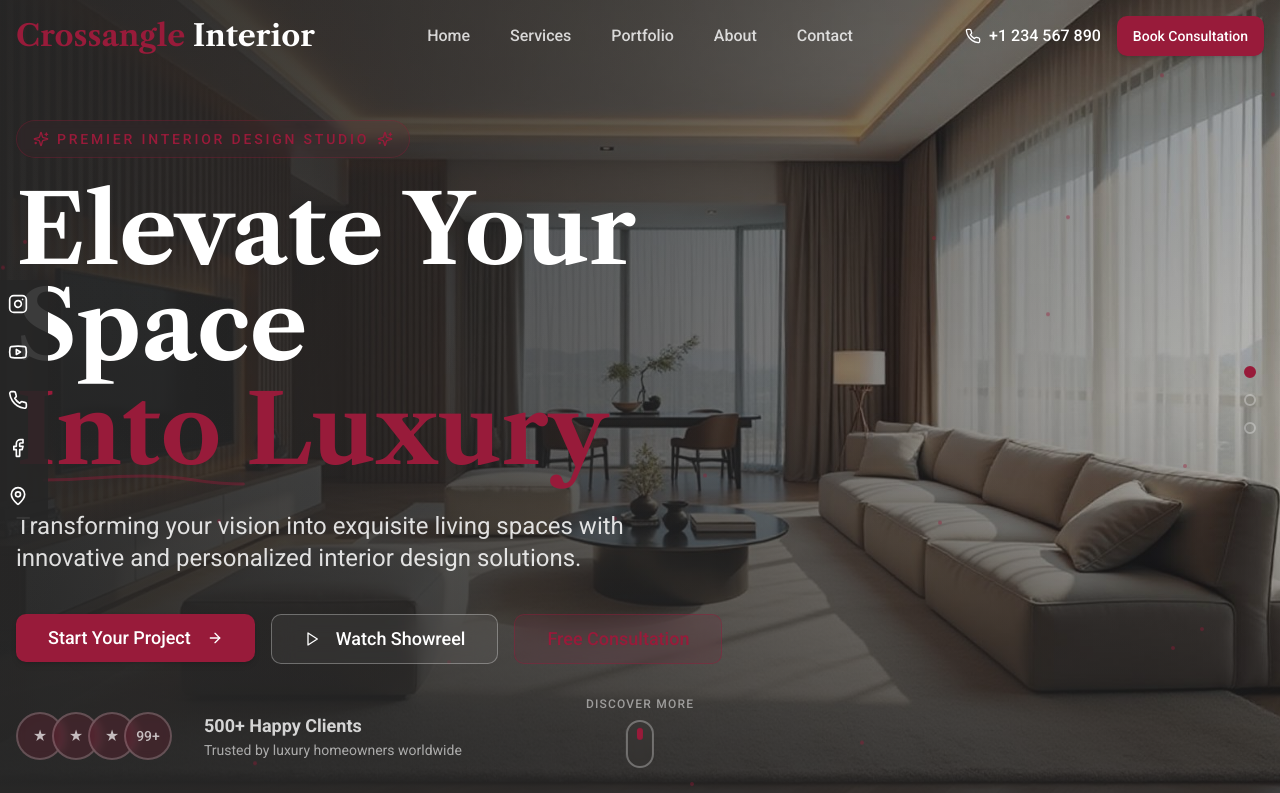
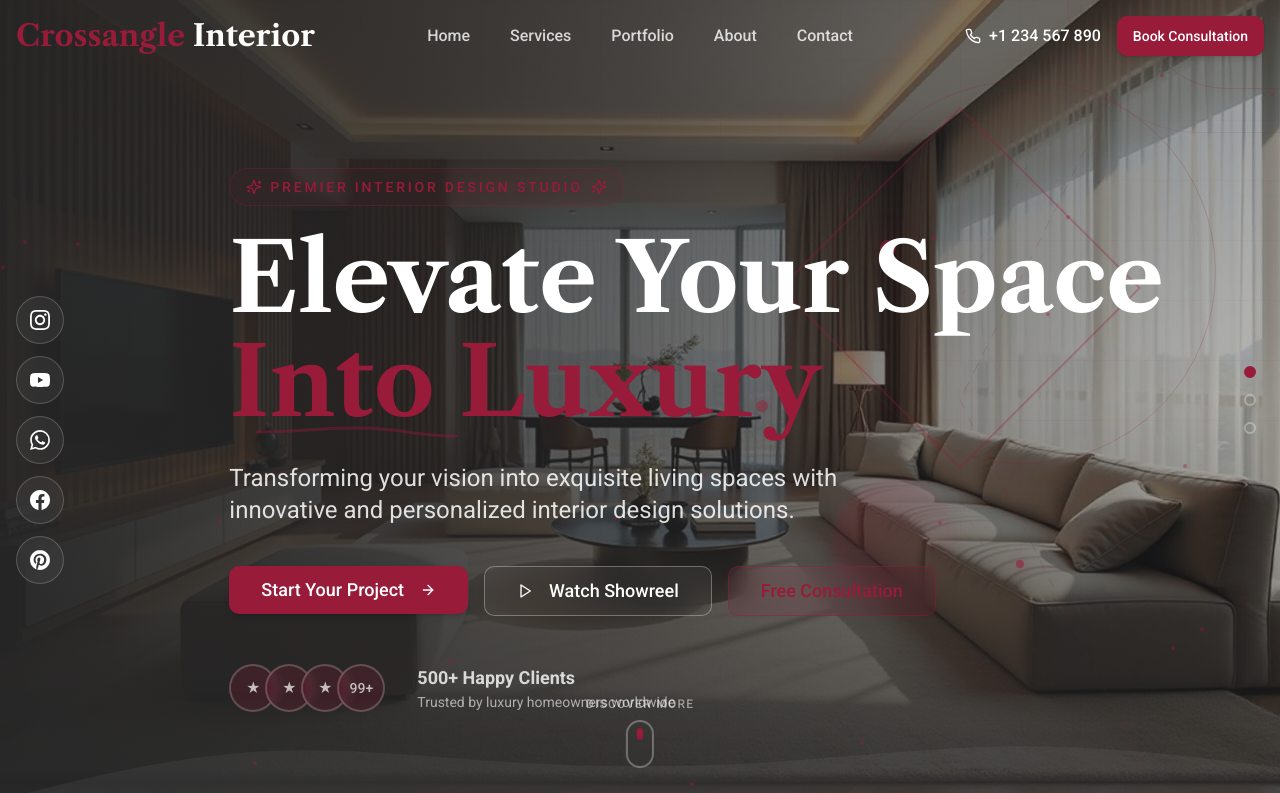
Before and after one commit to aayushsharma141/aayush-sharma, a React (Vite) app: page / in a window 1280 px wide. Shown: the top 793 px of the page. Built offline with nearby package versions, Linux system fonts and the light colour scheme; the HTML template or start-up script is replaced by a standard one.

Commit message:
Reverted to commit 3ea50061a069ef028c8b3a0115dba46ac8039aa7

```diff
--- a/src/components/FixedSocialBar.tsx
+++ /dev/null
@@ -1,69 +0,0 @@
-import { Instagram, Youtube, Phone, Facebook, MapPin } from "lucide-react";
-import { useState } from "react";
-
-const socialLinks = [
-  {
-    icon: Instagram,
-    label: "Instagram",
-    href: "https://instagram.com",
-    color: "hover:bg-gradient-to-br hover:from-purple-500 hover:via-pink-500 hover:to-orange-400",
-  },
-  {
-    icon: Youtube,
-    label: "YouTube",
-    href: "https://youtube.com",
-    color: "hover:bg-red-600",
-  },
-  {
-    icon: Phone,
-    label: "WhatsApp",
-    href: "https://wa.me/1234567890",
-    color: "hover:bg-green-500",
-  },
-  {
-    icon: Facebook,
-    label: "Facebook",
-    href: "https://facebook.com",
-    color: "hover:bg-blue-600",
-  },
-  {
-    icon: MapPin,
-    label: "Pinterest",
-    href: "https://pinterest.com",
-    color: "hover:bg-red-500",
-  },
-];
-
-const FixedSocialBar = () => {
-  const [hoveredIndex, setHoveredIndex] = useState<number | null>(null);
-
-  return (
-    <div className="fixed left-0 top-1/2 -translate-y-1/2 z-50 hidden md:flex flex-col">
-      {socialLinks.map((social, index) => (
-        <a
-          key={social.label}
-          href={social.href}
-          target="_blank"
-          rel="noopener noreferrer"
-          className={`group relative flex items-center justify-center w-12 h-12 bg-foreground/90 text-background transition-all duration-300 ${social.color} hover:w-36 hover:text-white`}
-          onMouseEnter={() => setHoveredIndex(index)}
-          onMouseLeave={() => setHoveredIndex(null)}
-          style={{
-            transitionDelay: hoveredIndex === index ? "0ms" : "50ms",
-          }}
-        >
-          <social.icon className="w-5 h-5 min-w-5 transition-transform duration-300 group-hover:scale-110" />
-          <span
-            className={`ml-3 text-sm font-medium whitespace-nowrap overflow-hidden transition-all duration-300 ${
-              hoveredIndex === index ? "opacity-100 max-w-24" : "opacity-0 max-w-0"
-            }`}
-          >
-            {social.label}
-          </span>
-        </a>
-      ))}
-    </div>
-  );
-};
-
-export default FixedSocialBar;
--- a/src/components/Hero.tsx
+++ b/src/components/Hero.tsx
@@ -2,6 +2,8 @@ import { ArrowRight, Play, Sparkles } from "lucide-react";
 import { Button } from "@/components/ui/button";
 import heroImage from "@/assets/hero-interior.jpg";
 import WaterRippleEffect from "./WaterRippleEffect";
+import HeroGraphics from "./HeroGraphics";
+import HeroSocialButtons from "./HeroSocialButtons";
 import { useEffect, useState } from "react";
 
 const Hero = () => {
@@ -26,6 +28,9 @@ const Hero = () => {
     <section id="home" className="relative min-h-screen flex items-center overflow-hidden">
       {/* Water Ripple Mouse Effect */}
       <WaterRippleEffect />
+
+      {/* Hero Graphics - Animated Geometric Elements */}
+      <HeroGraphics />
 
       {/* Background Image with Parallax Effect */}
       <div
@@ -66,7 +71,20 @@ const Hero = () => {
           opacity,
         }}
       >
-        <div className="max-w-4xl">
+        <div className="grid grid-cols-1 lg:grid-cols-12 gap-8 items-center">
+          {/* Social Media Buttons - Left Side */}
+          <div className={`lg:col-span-2 flex justify-center lg:justify-start order-last lg:order-first transition-all duration-1000 delay-1000 ${isVisible ? "opacity-100 translate-x-0" : "opacity-0 -translate-x-10"}`}>
+            <div className="hidden lg:block">
+              <HeroSocialButtons variant="vertical" />
+            </div>
+            {/* Mobile: Show horizontal at bottom */}
+            <div className="lg:hidden">
+              <HeroSocialButtons variant="horizontal" />
+            </div>
+          </div>
+
+          {/* Main Content */}
+          <div className="lg:col-span-10">
             <div className={`transition-all duration-1000 ${isVisible ? "opacity-100 translate-y-0" : "opacity-0 translate-y-10"}`}>
               <span className="inline-flex items-center gap-2 text-primary font-medium mb-6 tracking-[0.2em] uppercase text-sm border border-primary/30 px-4 py-2 rounded-full backdrop-blur-sm bg-primary/5">
                 <Sparkles className="w-4 h-4" />
@@ -129,6 +147,7 @@ const Hero = () => {
             </div>
           </div>
         </div>
+      </div>
 
       {/* Scroll Indicator */}
       <div
--- a/src/components/Services.tsx
+++ b/src/components/Services.tsx
@@ -1,6 +1,5 @@
 import { Home, Building2, Palette, Lightbulb, Sofa, PenTool, ArrowRight } from "lucide-react";
 import FloatingParticles from "./FloatingParticles";
-import HeroGraphics from "./HeroGraphics";
 
 const services = [
   {
@@ -46,9 +45,6 @@ const Services = () => {
     <section id="services" className="py-32 bg-card relative overflow-hidden">
       {/* Interactive Floating Particles */}
       <FloatingParticles count={20} />
-
-      {/* Interactive Geometric Graphics */}
-      <HeroGraphics />
 
       {/* Background Decorations */}
       <div className="absolute top-0 left-0 w-full h-px bg-gradient-to-r from-transparent via-primary/30 to-transparent" />
--- a/src/pages/Index.tsx
+++ b/src/pages/Index.tsx
@@ -6,7 +6,6 @@ import Portfolio from "@/components/Portfolio";
 import About from "@/components/About";
 import Contact from "@/components/Contact";
 import Footer from "@/components/Footer";
-import FixedSocialBar from "@/components/FixedSocialBar";
 
 const Index = () => {
   return (
@@ -22,7 +21,6 @@ const Index = () => {
           content="interior design, residential design, commercial design, luxury interiors, home design, space planning"
         />
       </Helmet>
-      <FixedSocialBar />
       <main className="min-h-screen">
         <Navbar />
         <Hero />
```
Lines whose indentation alone changed are shown as unchanged.
